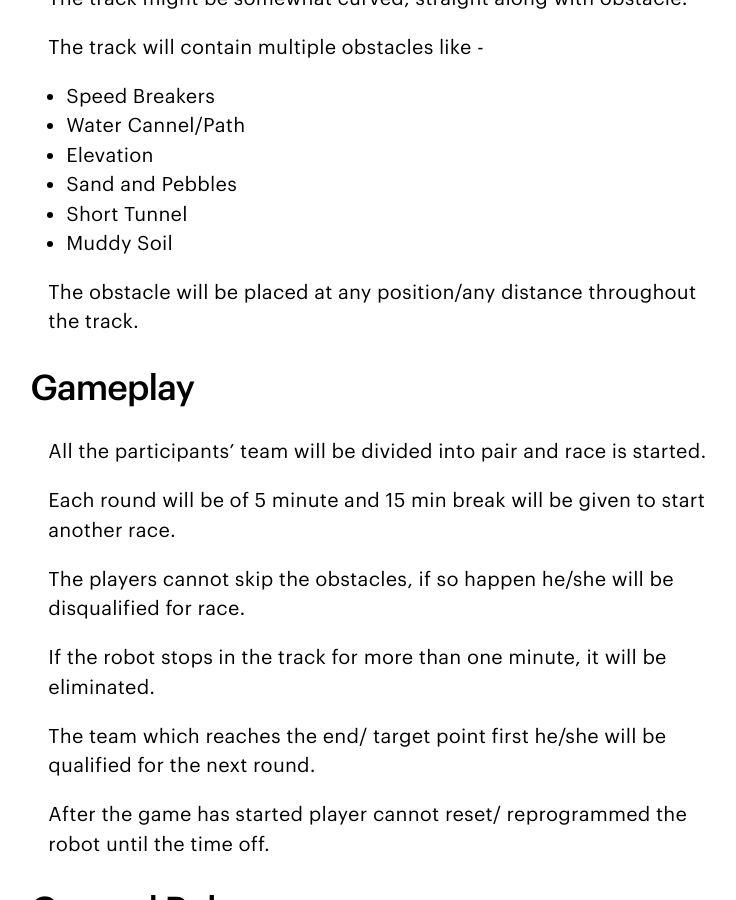
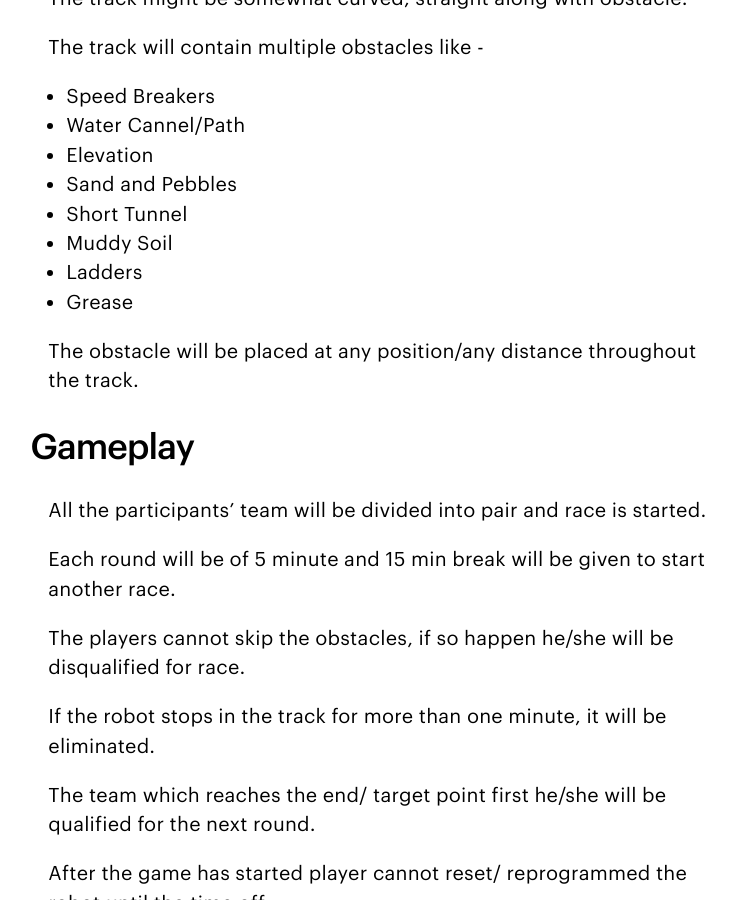
Before and after one commit to MegaMind98/dev, a Jekyll site: the page built from robo_racing.html, in a window 1280 px wide and 900 px high, scrolled down 1783 px. Shown: the whole window, without its empty margins (271-1007 px from the left). Built offline with Jekyll 4.4.1, drawn with Linux system fonts in a browser that asks for light colours.

Commit message:
update racing details

```diff
--- a/robo_racing.html
+++ b/robo_racing.html
@@ -63,6 +63,8 @@ permalink: /robo-racing-at-next/
                 <li>Sand and Pebbles</li>
                 <li>Short Tunnel</li>
                 <li>Muddy Soil</li>
+                <li>Ladders</li>
+                <li>Grease</li>
             </ul>
             <p>The obstacle will be placed at any position/any distance throughout the track.</p>
 
```
